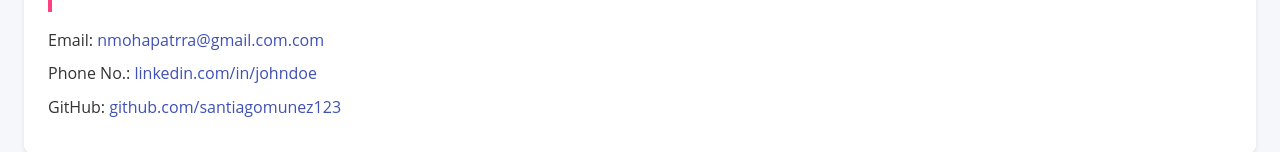
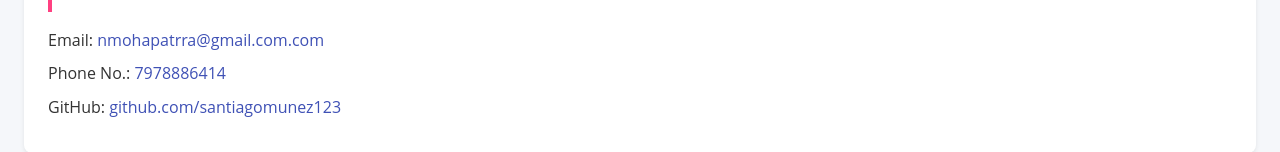
Before and after one commit to santiagomunez123/coding, a plain HTML site: page index.html in a window 1280 px wide. Shown: the part 1157-1309 px from the top of the page. Drawn offline with Linux system fonts and the light colour scheme.

Commit message:
Update 2 index.html

```diff
--- a/index.html
+++ b/index.html
@@ -75,7 +75,7 @@
   <section id="contact">
     <h2>Contact</h2>
     <p>Email: <a href="nmohapatrra@gmail.com">nmohapatrra@gmail.com.com</a></p>
-    <p>Phone No.: <a href="7978886414">linkedin.com/in/johndoe</a></p>
+    <p>Phone No.: <a href="7978886414">7978886414</a></p>
     <p>GitHub: <a href="https://github.com/santiagomunez123">github.com/santiagomunez123</a></p>
   </section>
 
```
